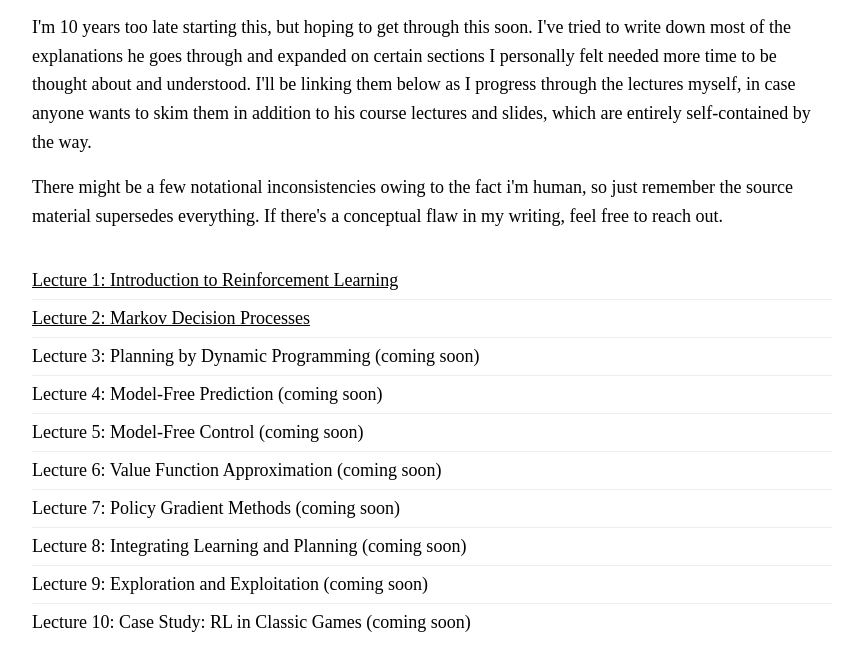
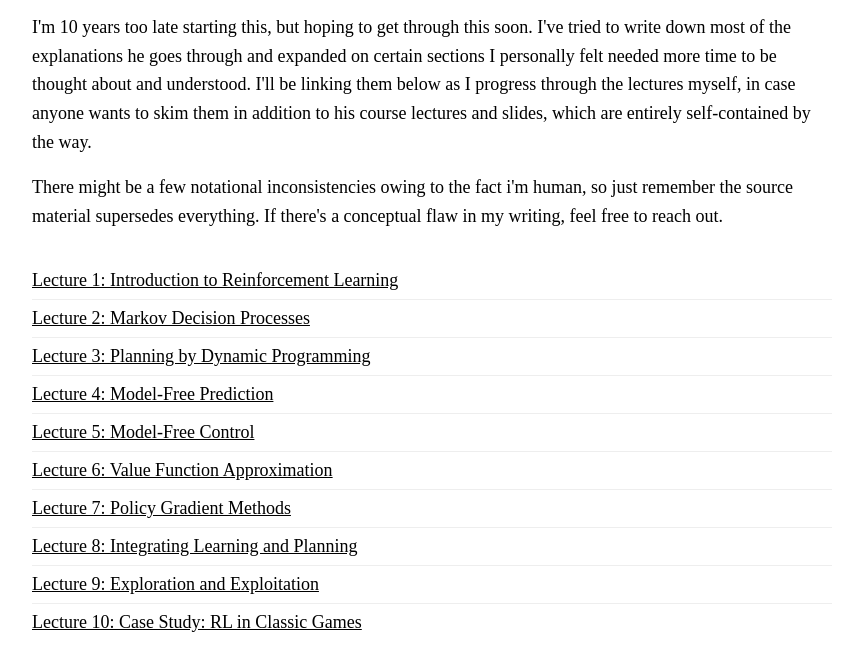
Before and after one commit to FruitPnchSamuraiG/website, a plain HTML site: page reinforcement_learning.html in a window 1280 px wide. Shown: the part 207-877 px from the top of the page, without its empty margins (208-1071 px from the left). Drawn offline with Linux system fonts and the light colour scheme.

Commit message:
updated lec 3 and 4 rl

```diff
--- a/reinforcement_learning.html
+++ b/reinforcement_learning.html
@@ -103,14 +103,14 @@
     <ul class="lecture-list">
       <li><a href="lecture1.pdf" target="_blank">Lecture 1: Introduction to Reinforcement Learning</a></li>
       <li><a href="lecture2.pdf" target="_blank">Lecture 2: Markov Decision Processes</a></li>
-      <li>Lecture 3: Planning by Dynamic Programming (coming soon)</li>
-      <li>Lecture 4: Model-Free Prediction (coming soon)</li>
-      <li>Lecture 5: Model-Free Control (coming soon)</li>
-      <li>Lecture 6: Value Function Approximation (coming soon)</li>
-      <li>Lecture 7: Policy Gradient Methods (coming soon)</li>
-      <li>Lecture 8: Integrating Learning and Planning (coming soon)</li>
-      <li>Lecture 9: Exploration and Exploitation (coming soon)</li>
-      <li>Lecture 10: Case Study: RL in Classic Games (coming soon)</li>
+      <li><a href="lecture3.pdf" target="_blank">Lecture 3: Planning by Dynamic Programming</li>
+      <li><a href="lecture4.pdf" target="_blank">Lecture 4: Model-Free Prediction</li>
+      <li>Lecture 5: Model-Free Control</li>
+      <li>Lecture 6: Value Function Approximation</li>
+      <li>Lecture 7: Policy Gradient Methods</li>
+      <li>Lecture 8: Integrating Learning and Planning</li>
+      <li>Lecture 9: Exploration and Exploitation</li>
+      <li>Lecture 10: Case Study: RL in Classic Games</li>
     </ul>
 
   </div>
```
Also changed, not shown: 2 other files.
